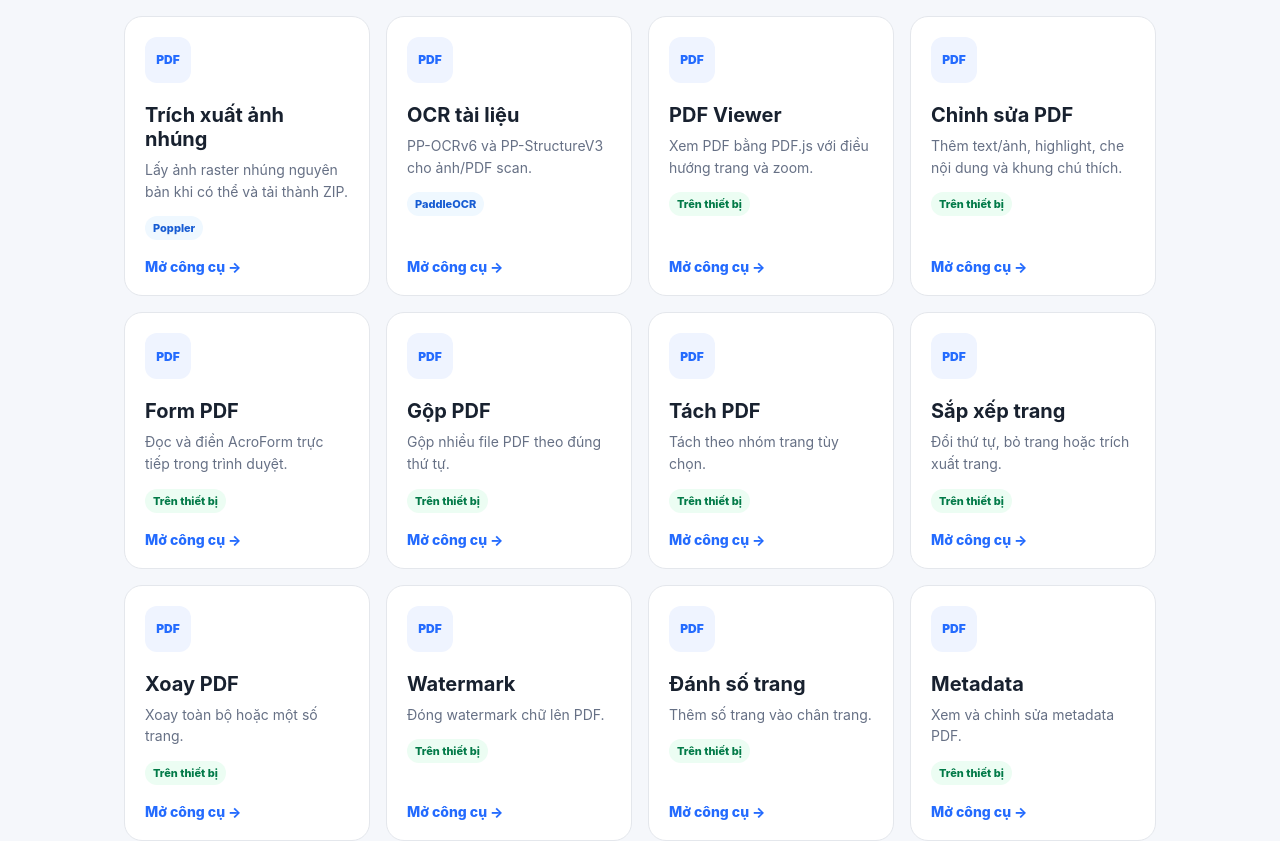
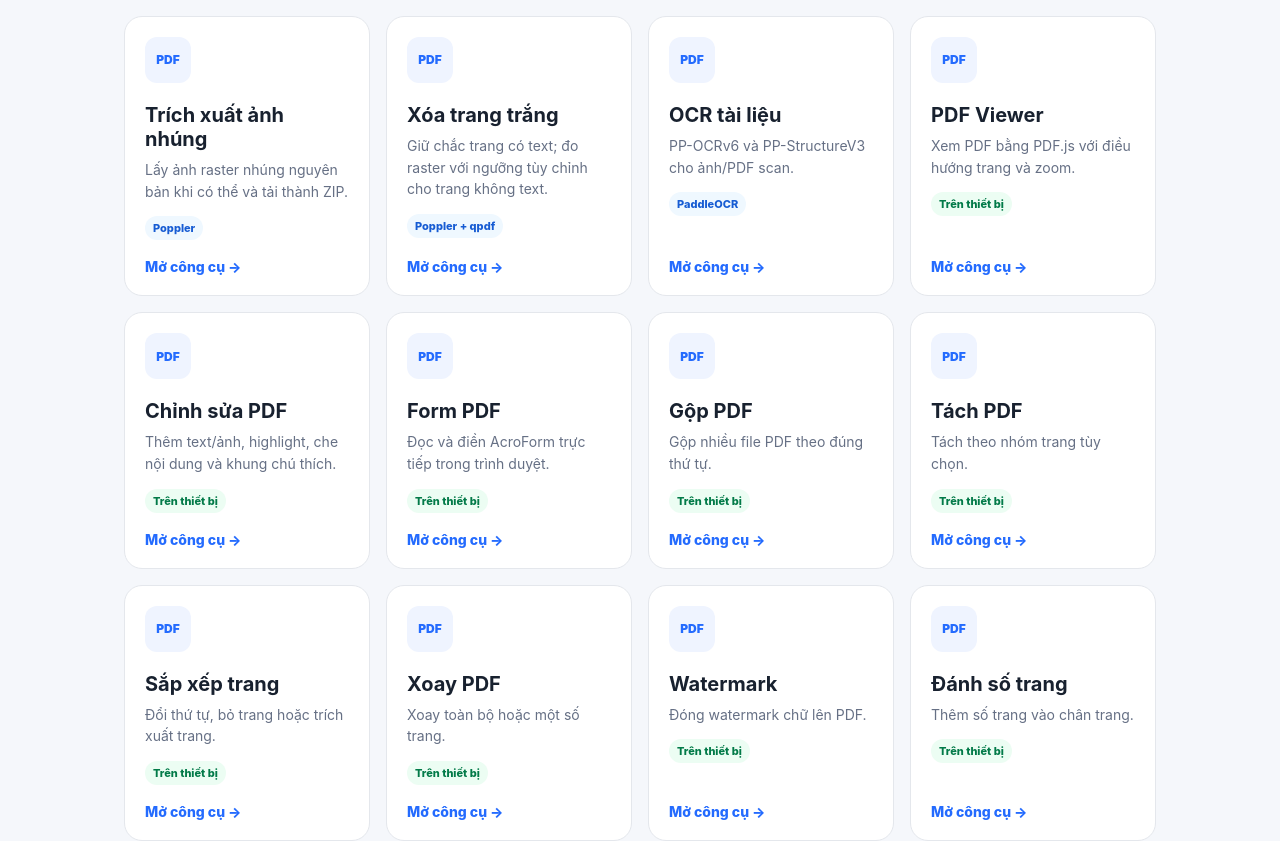
Before and after one commit to solyan842/SolYan-PDF, a Next.js app in the folder frontend/: page / in a window 1280 px wide. Shown: the part 1223-2064 px from the top of the page. Built offline with nearby package versions, Linux system fonts and the light colour scheme.

Commit message:
feat: surface blank-page cleanup on dashboard

```diff
--- a/frontend/app/page.tsx
+++ b/frontend/app/page.tsx
@@ -8,6 +8,7 @@ const tools = [
   { href: '/images-to-pdf', title: 'Ảnh → PDF', description: 'Ghép PNG/JPG thành PDF ngay trên thiết bị.', local: true },
   { href: '/pdf-to-images', title: 'PDF → Ảnh', description: 'Render các trang thành PNG/JPEG và tải ZIP.', local: true },
   { href: '/extract-images', title: 'Trích xuất ảnh nhúng', description: 'Lấy ảnh raster nhúng nguyên bản khi có thể và tải thành ZIP.', local: false, badge: 'Poppler' },
+  { href: '/remove-blank-pages', title: 'Xóa trang trắng', description: 'Giữ chắc trang có text; đo raster với ngưỡng tùy chỉnh cho trang không text.', local: false, badge: 'Poppler + qpdf' },
   { href: '/ocr', title: 'OCR tài liệu', description: 'PP-OCRv6 và PP-StructureV3 cho ảnh/PDF scan.', local: false, badge: 'PaddleOCR' },
   { href: '/viewer', title: 'PDF Viewer', description: 'Xem PDF bằng PDF.js với điều hướng trang và zoom.', local: true },
   { href: '/editor', title: 'Chỉnh sửa PDF', description: 'Thêm text/ảnh, highlight, che nội dung và khung chú thích.', local: true },
```
